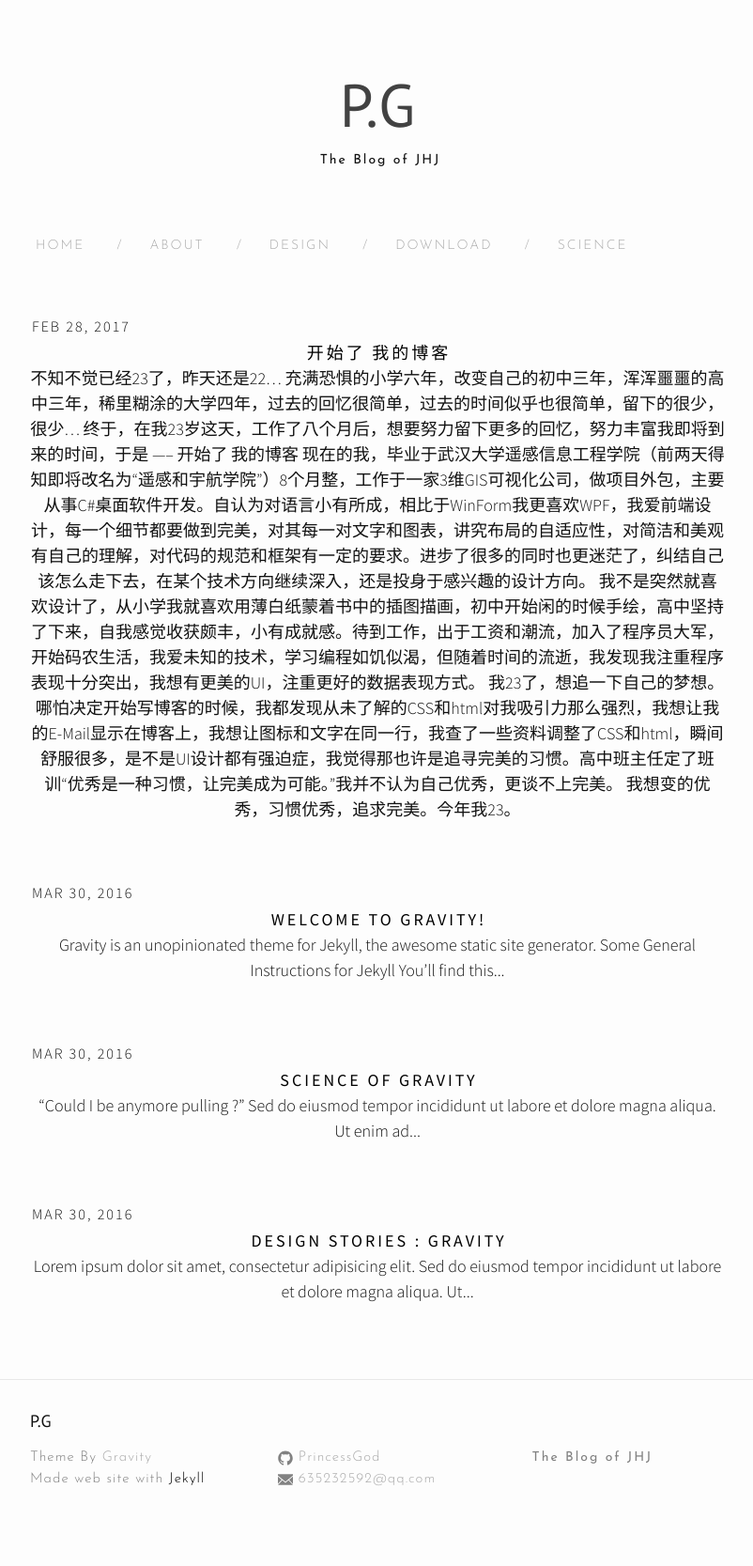
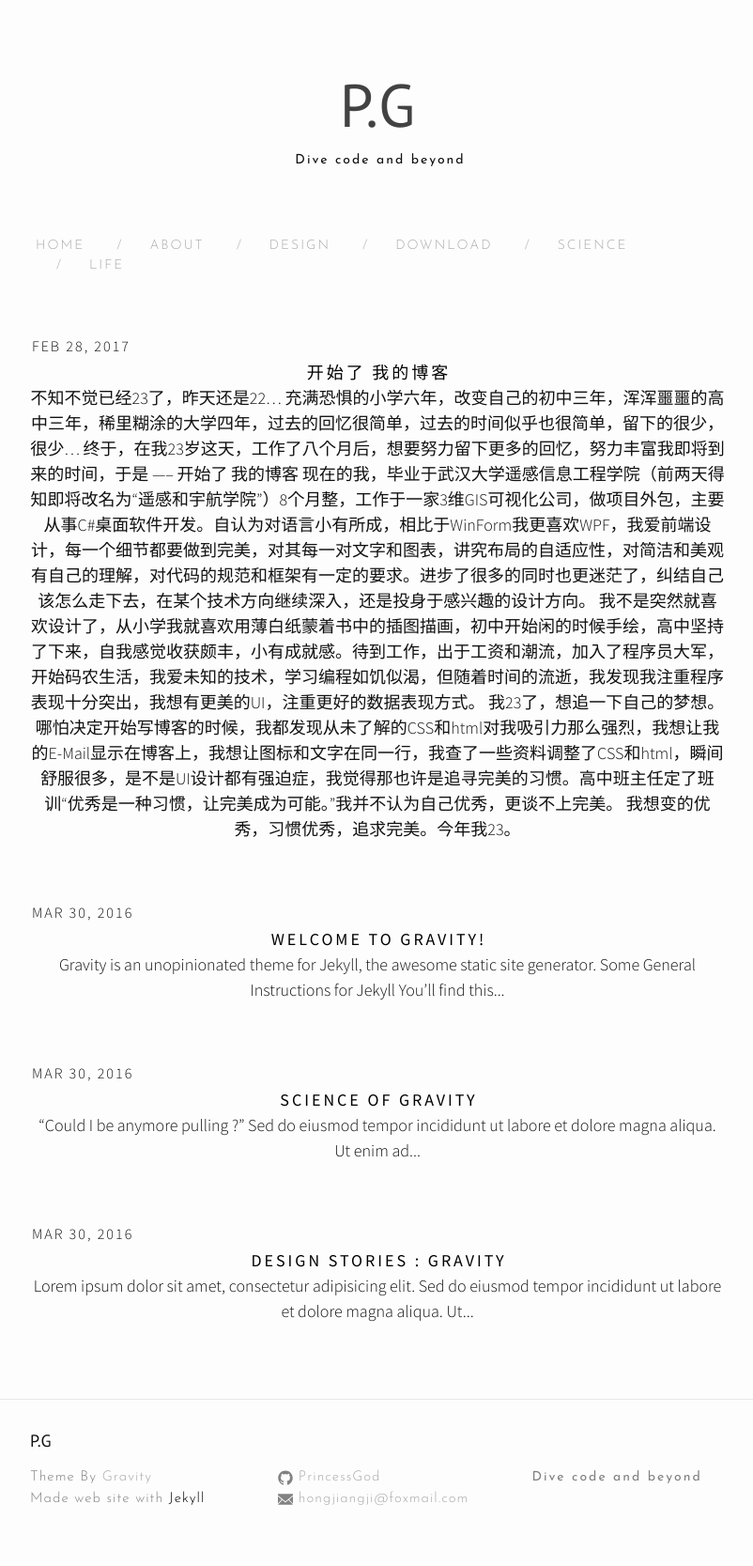
Before and after one commit to PrincessGod/PrincessGod.github.io, a Jekyll site: the page built from index.html, in a window 1280 px wide. Shown: the whole page at 94% size, without its empty margins (238-1040 px from the left). Built offline with Jekyll 4.4.1, drawn with Linux system fonts in a browser that asks for light colours; nearby versions of some CDN libraries; the list of posts is cut into pages by our own code; before the commit the page ends 1646 px from its top, so only the background shows below that.

Commit message:
Add a page Life

```diff
--- a/_config.yml
+++ b/_config.yml
@@ -7,8 +7,8 @@
 
 # Site settings
 title: P.G
-email: 635232592@qq.com
-description: The Blog of JHJ
+email: hongjiangji@foxmail.com
+description: Dive code and beyond
 #baseurl: "" # the subpath of your site, e.g. /blog
 url: "http://princessgod.github.io" # the base hostname & protocol for your site
 #twitter_username: hemang_kumar
```
Also changed, not shown: test.md (added, +7 -0 lines).
